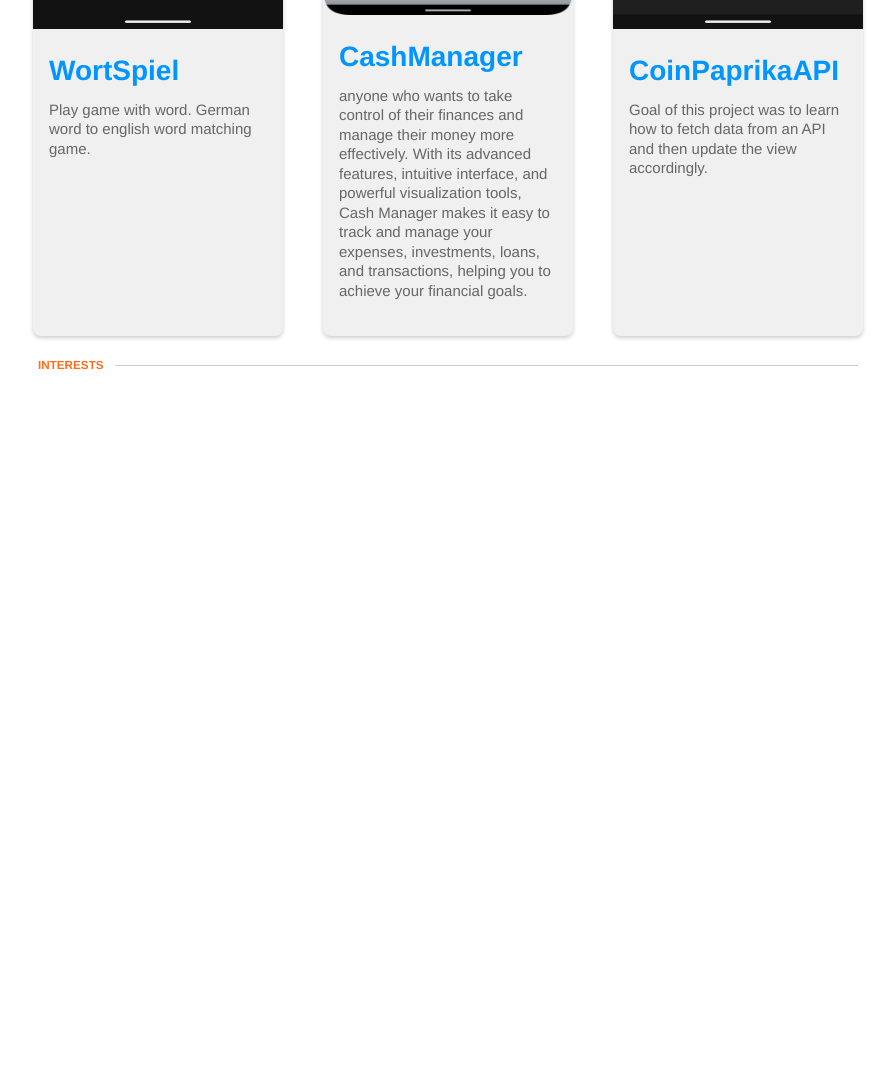
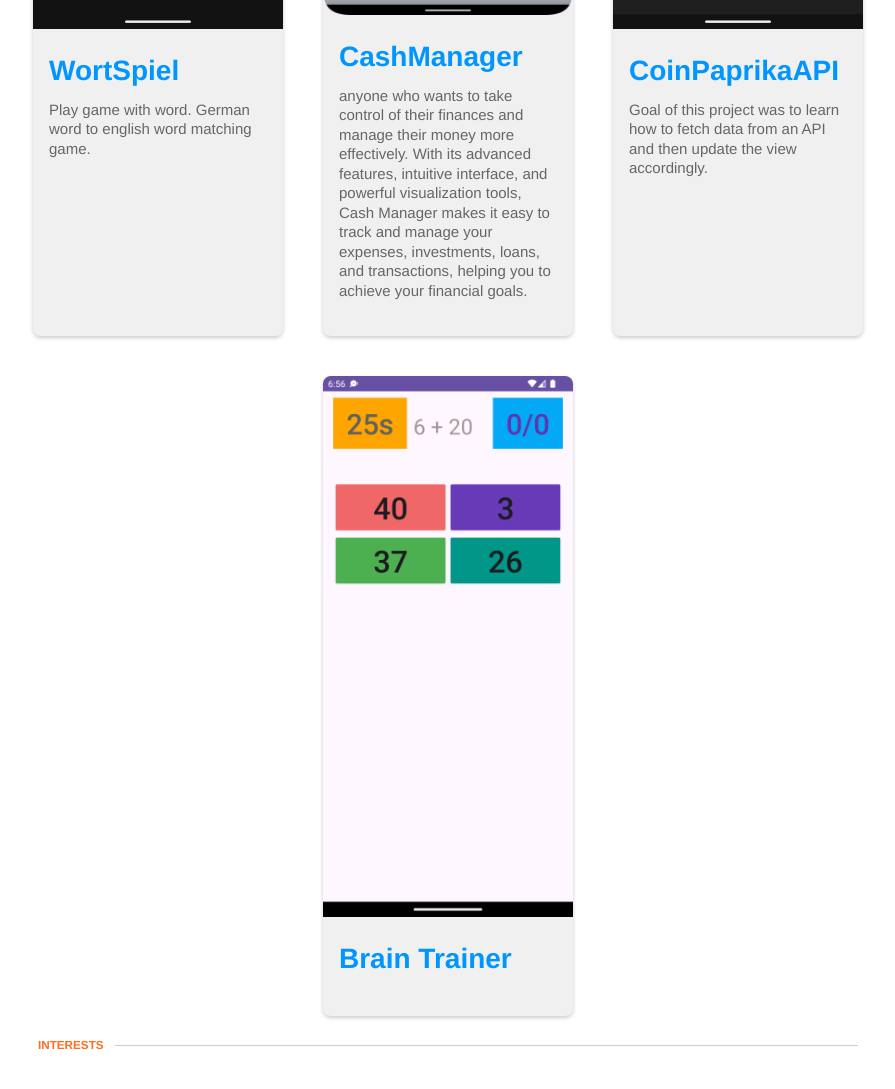
Before and after one commit to nazmos-sakib/nazmos-sakib.github.io, a plain HTML site: page index.html in a window 1280 px wide. Shown: the part 2936-4025 px from the top of the page, without its empty margins (192-1087 px from the left). Before the commit the page ends 3381 px from the top, so only its background shows below. Drawn offline with Linux system fonts and the light colour scheme.

Commit message:
brain-trainer app  added

```diff
--- a/index.html
+++ b/index.html
@@ -1488,6 +1488,19 @@ ul.courses li:hover {
 
                 </div>
 
+                <div class="card">
+                    <a href="https://nazmos-sakib.github.io/Brain-Trainer/">
+                        <img class="brain-trainer" src="assets/brain-trainer/img1.png" alt="">
+                        <div class="card-content">
+                            <h3>Brain Trainer</h3>
+                            <p>
+                            </p>
+
+                        </div>
+                    </a>
+
+                </div>
+
 
 
             </div>
@@ -1527,6 +1540,10 @@ ul.courses li:hover {
         const WortSpiel_images = ["assets/wort-spiel/1.jpeg","assets/wort-spiel/2.jpeg","assets/wort-spiel/3.jpeg"];
         let WortSpiel_index = 0;
 
+        const brain_trainer_images = ["assets/brain-trainer/img1.png","assets/brain-trainer/img2.png","assets/brain-trainer/img3.png"];
+        let brain_trainer_index = 0;
+
+
         function changeImage() {
             //wortgewandt
           document.querySelector('.Wortgewandt').src = wortgewandt_images[wortgewandt_index];
@@ -1547,6 +1564,10 @@ ul.courses li:hover {
           //wort-spielt
           document.querySelector('.WortSpiel').src = WortSpiel_images[WortSpiel_index];
           WortSpiel_index = (WortSpiel_index + 1) % WortSpiel_images.length;
+
+          //Brain Trainer
+          document.querySelector('.brain-trainer').src = brain_trainer_images[brain_trainer_index];
+          brain_trainer_index = (brain_trainer_index + 1) % brain_trainer_images.length;
         }
 
         setInterval(changeImage, 2000); // Change image every 3 seconds
```
Also changed, not shown: assets/brain-trainer/img1.png (added), assets/brain-trainer/img2.png (added), assets/brain-trainer/img3.png (added), 1 other file.
